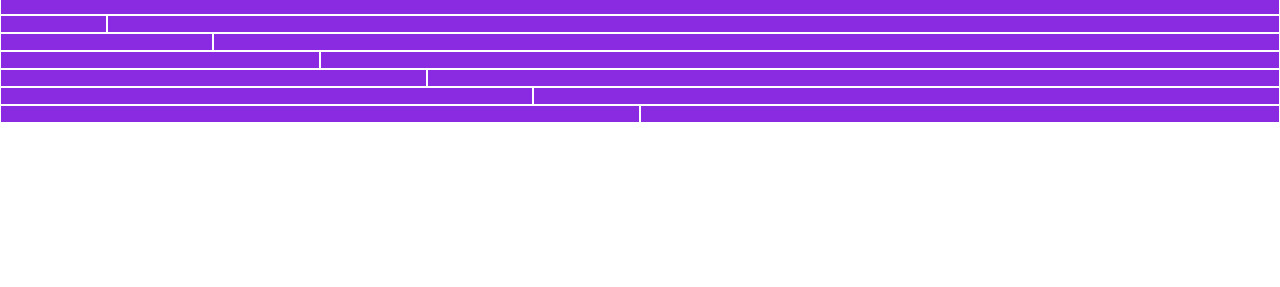
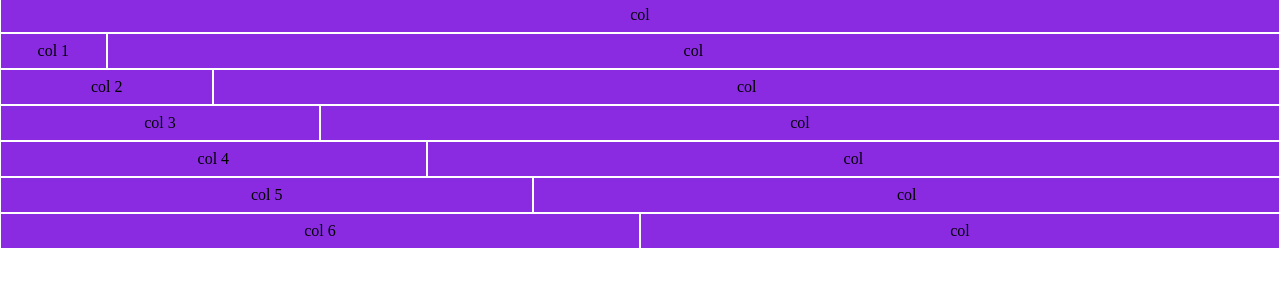
Before and after one commit to Cosimo-Colucci/html-css-12bool, a plain HTML site: page index.html in a window 1280 px wide. Shown: the part 329-616 px from the top of the page. Drawn offline with Linux system fonts and the light colour scheme.

Commit message:
added text

```diff
--- a/index.html
+++ b/index.html
@@ -67,32 +67,32 @@
             <div class="container">
                 <div><h1>Second Ex</h1></div>
                 <div class="row">
-                    <div class="col"></div>
+                    <div class="col">col</div>
                 </div>
 
                 <div class="row">
-                    <div class="col-1"></div>
-                    <div class="col"></div>
+                    <div class="col-1">col 1</div>
+                    <div class="col">col</div>
                 </div>
                 <div class="row">
-                    <div class="col-2"></div>
-                    <div class="col"></div>
+                    <div class="col-2">col 2</div>
+                    <div class="col">col</div>
                 </div>
                 <div class="row">
-                    <div class="col-3"></div>
-                    <div class="col"></div>
+                    <div class="col-3">col 3</div>
+                    <div class="col">col</div>
                 </div>
                 <div class="row">
-                    <div class="col-4"></div>
-                    <div class="col"></div>
+                    <div class="col-4">col 4</div>
+                    <div class="col">col</div>
                 </div>
                 <div class="row">
-                    <div class="col-5"></div>
-                    <div class="col"></div>
+                    <div class="col-5">col 5</div>
+                    <div class="col">col</div>
                 </div>
                 <div class="row">
-                    <div class="col-6"></div>
-                    <div class="col"></div>
+                    <div class="col-6">col 6</div>
+                    <div class="col">col</div>
                 </div>
             </div>
         </main>
```
